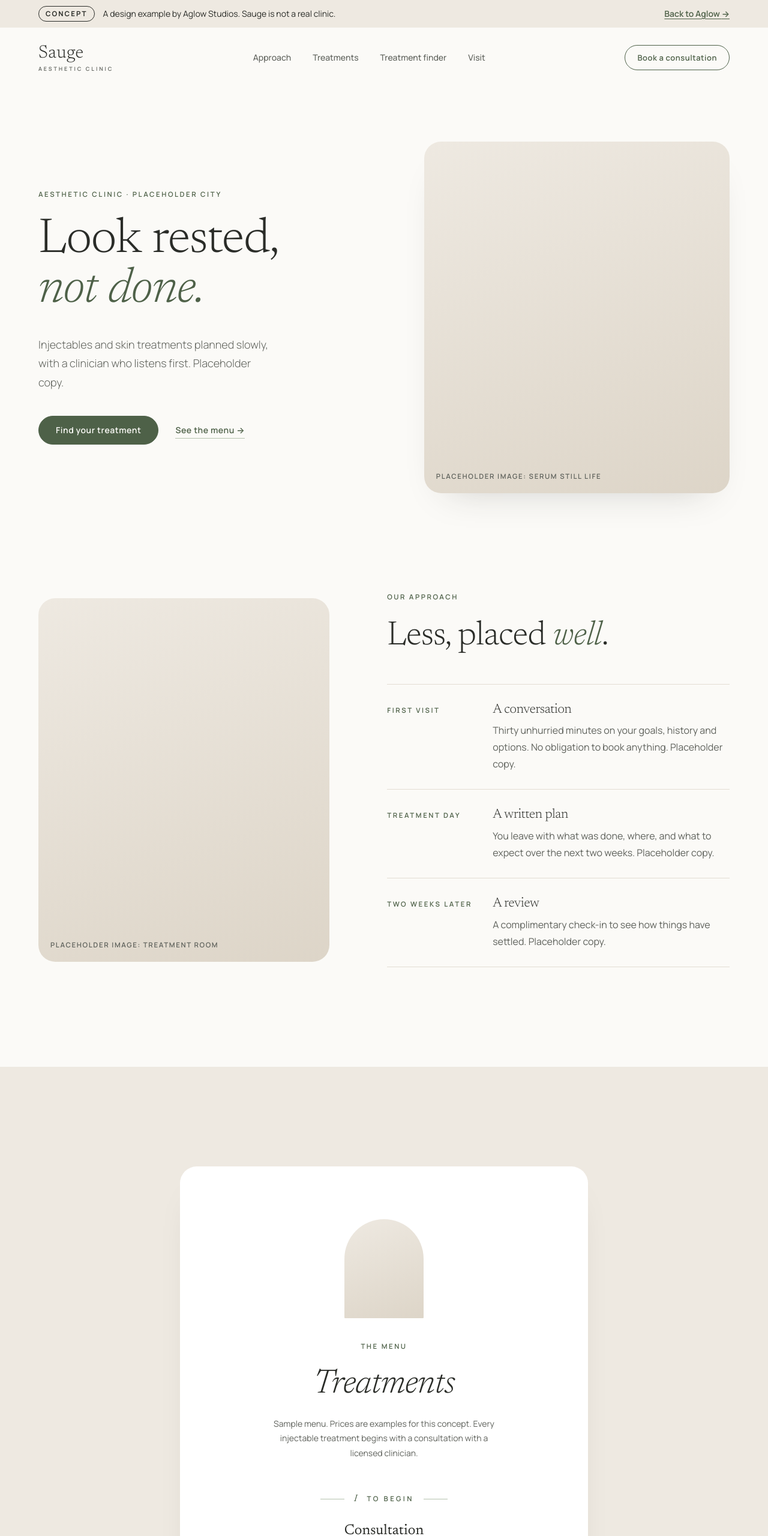
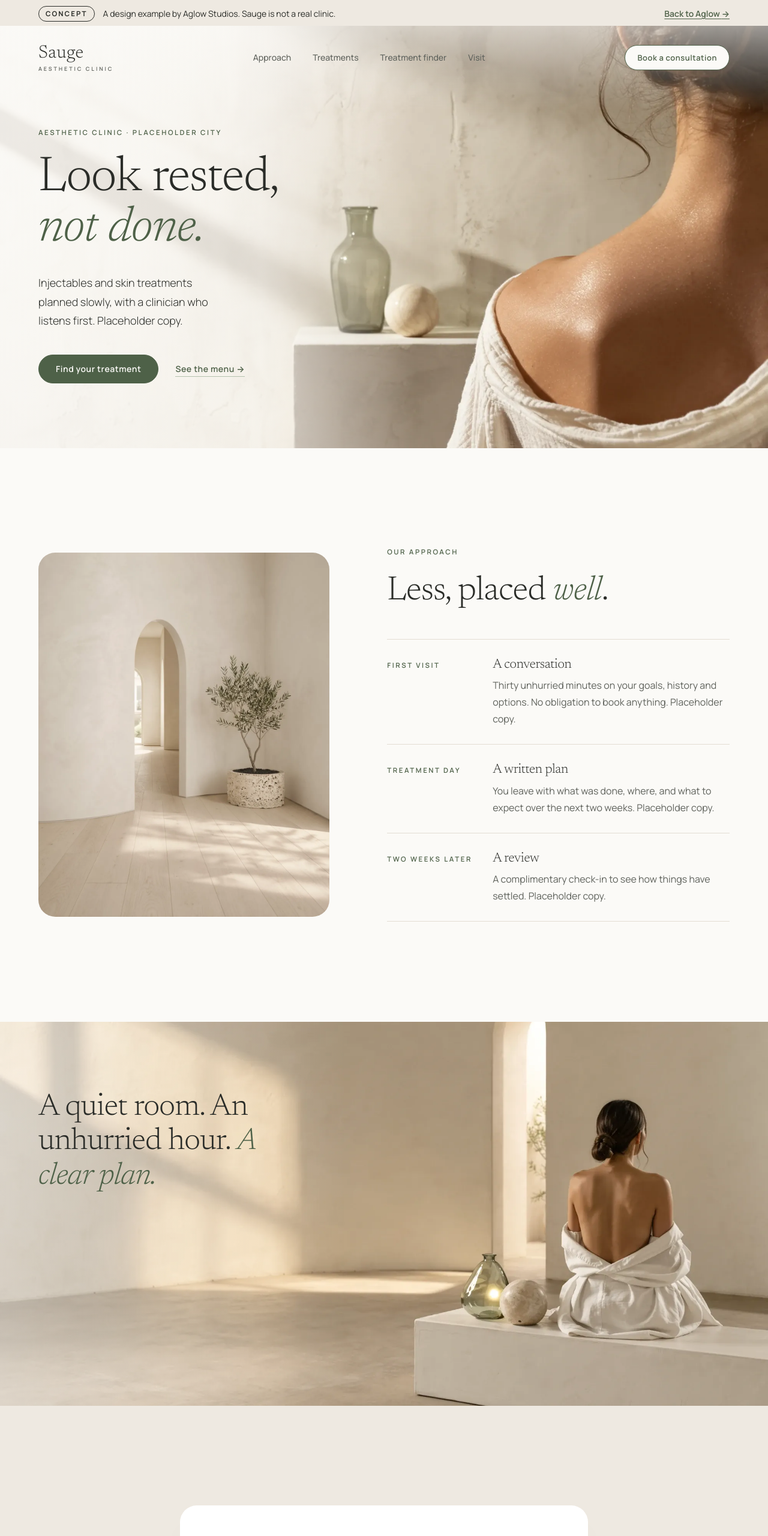
Before and after one commit to meganaglow/newaglowsite, a plain HTML site: page concepts/medspa/index.html in a window 1280 px wide. Shown: the top 2560 px of the page at 60% size. Drawn offline with Linux system fonts and the light colour scheme.

Commit message:
Add medspa photos and full-bleed hero
Hero becomes a full-width photo (shoulder with vase and sphere) with the
copy on the plaster wall behind a light veil; a second full-width band
shows the arched room. Room and hand photos fill the approach and menu
frames. Header button gets a solid fill so it reads over the photo.

Co-Authored-By: Claude Opus 5.5 <noreply@anthropic.com>
Claude-Session: https://claude.ai/code/session_01T9UCFzSj2PYM6zzuZZHtkD

```diff
--- a/concepts/medspa/index.html
+++ b/concepts/medspa/index.html
@@ -32,8 +32,11 @@
   </header>
 
   <main id="main">
-    <!-- Hero: split, generous space -->
+    <!-- Hero: full-bleed photo, copy on the empty wall (stacked on phones) -->
     <section class="hero" aria-labelledby="hero-title">
+      <figure class="frame hero__img" data-ph="Placeholder image: shoulder and still life">
+        <img src="../../assets/images/concepts/medspa-hero-2000.webp" srcset="../../assets/images/concepts/medspa-hero-1200.webp 1200w, ../../assets/images/concepts/medspa-hero-2000.webp 2000w" sizes="100vw" width="2000" height="1333" alt="A woman's bare shoulder seen from behind, a linen robe slipping off it, beside a sage-green glass vase and a stone sphere on a plaster plinth, with a window shadow across the wall." fetchpriority="high">
+      </figure>
       <div class="hero__copy">
         <p class="eyebrow">Aesthetic clinic &middot; Placeholder City</p>
         <h1 id="hero-title">Look rested,<br><em>not done.</em></h1>
@@ -43,15 +46,12 @@
           <a class="link" href="#menu">See the menu <span aria-hidden="true">&rarr;</span></a>
         </div>
       </div>
-      <figure class="frame hero__img" data-ph="Placeholder image: serum still life">
-        <img src="../../assets/images/concepts/medspa-hero-1600.webp" width="1600" height="1067" alt="A glass dropper bottle, two smooth stones and a sprig of eucalyptus on a white plaster ledge in soft morning light." fetchpriority="high">
-      </figure>
     </section>
 
     <!-- Approach -->
     <section class="approach" id="approach" aria-labelledby="ap-title">
       <figure class="frame approach__img" data-ph="Placeholder image: treatment room">
-        <img src="../../assets/images/concepts/medspa-room-1200.webp" width="1200" height="1500" loading="lazy" alt="An empty treatment room with a white bed, folded linen and an olive branch in a stone vase, lit by daylight through a sheer curtain.">
+        <img src="../../assets/images/concepts/medspa-room-1200.webp" width="1200" height="1494" loading="lazy" alt="A curved limewashed wall with an arched doorway and a small olive tree in a stone planter, daylight falling across a pale oak floor.">
       </figure>
       <div class="approach__copy">
         <p class="eyebrow">Our approach</p>
@@ -64,11 +64,19 @@
       </div>
     </section>
 
+    <!-- Image band: full-bleed scene, short line on the wall -->
+    <section class="band" aria-label="The clinic">
+      <figure class="frame band__img" data-ph="Placeholder image: figure in an arched room">
+        <img src="../../assets/images/concepts/medspa-band-2000.webp" srcset="../../assets/images/concepts/medspa-band-1200.webp 1200w, ../../assets/images/concepts/medspa-band-2000.webp 2000w" sizes="100vw" width="2000" height="1333" loading="lazy" alt="A woman seen from behind, seated on a low plaster plinth in a quiet limewashed room with an arched doorway and light falling across the wall.">
+      </figure>
+      <p class="band__line">A quiet room. An unhurried hour. <em>A clear plan.</em></p>
+    </section>
+
     <!-- Menu, laid out like a fine-dining menu -->
     <section class="menu" id="menu" aria-labelledby="menu-title">
       <div class="menu__card">
         <figure class="frame menu__img" data-ph="Placeholder image: still life detail">
-          <img src="../../assets/images/concepts/medspa-detail-1200.webp" width="1200" height="1500" loading="lazy" alt="A small white ceramic dish holding a few drops of clear gel beside a sage leaf on travertine.">
+          <img src="../../assets/images/concepts/medspa-detail-600.webp" width="600" height="538" loading="lazy" alt="A hand resting lightly on a collarbone, a white linen robe open at the neck.">
         </figure>
         <p class="eyebrow eyebrow--center">The menu</p>
         <h2 id="menu-title">Treatments</h2>
--- a/concepts/medspa/medspa.css
+++ b/concepts/medspa/medspa.css
@@ -142,18 +142,54 @@ h1 em, h2 em { font-style: italic; color: var(--sage-deep); }
 .frame.is-missing img { visibility: hidden; }
 .frame.is-missing::after { opacity: 1; }
 
-/* ---------- Hero ---------- */
-.hero {
-  max-width: var(--max); margin: 0 auto; padding: clamp(40px, 7vw, 96px) var(--gut) var(--sec);
-  display: grid; gap: 56px; align-items: center;
-}
+/* ---------- Hero ----------
+   Phones: copy on the page, then the photo full width below it.
+   Desktop: full-bleed photo; copy sits on the empty plaster wall at the left,
+   with a light veil so text stays above 4.5:1 over the window shadow. */
+.hero { display: flex; flex-direction: column-reverse; margin-bottom: var(--sec); }
+.hero__copy { padding: 24px var(--gut) 56px; }
 .hero h1 { font-size: var(--t-h1); line-height: 1.02; }
 .lead { font-size: var(--t-lead); font-weight: 300; color: var(--ink-soft); max-width: 36ch; margin: 32px 0 40px; }
-.hero__img { aspect-ratio: 4 / 5; box-shadow: var(--shadow); }
-.hero__img img { object-position: 80% 50%; }
+.hero__img { aspect-ratio: 4 / 3.4; border-radius: 0; }
+.hero__img img { object-position: 72% 50%; }
 @media (min-width: 960px) {
-  .hero { grid-template-columns: 1.05fr .95fr; gap: 80px; }
-  .hero__img { aspect-ratio: 4 / 4.6; }
+  .top { position: relative; z-index: 2; }
+  .hero {
+    position: relative; display: grid; align-items: center; isolation: isolate;
+    min-height: clamp(620px, 88vh, 900px); margin-top: -104px; padding: 104px 0 0;
+  }
+  .hero__img { position: absolute; inset: 0; z-index: -1; aspect-ratio: auto; }
+  .hero__img img { object-position: 70% 40%; }
+  .hero__img::before {
+    content: ""; position: absolute; inset: 0; z-index: 1;
+    background: linear-gradient(90deg, rgba(251, 250, 247, .85) 0%, rgba(251, 250, 247, .7) 34%, rgba(251, 250, 247, 0) 54%),
+                linear-gradient(180deg, rgba(251, 250, 247, .6), rgba(251, 250, 247, 0) 20%);
+  }
+  .hero__copy { width: 100%; max-width: var(--max); margin: 0 auto; padding: 0 var(--gut) 40px; }
+  .hero__copy > * { max-width: 470px; }
+  .hero .lead { max-width: 30ch; color: var(--ink); }
+  .top .btn--line { background: var(--white); }
+  .top .btn--line:hover { background: var(--sage-deep); }
+}
+
+/* ---------- Image band ---------- */
+.band { display: flex; flex-direction: column; }
+.band__line {
+  order: -1; padding: 0 var(--gut) 32px; max-width: 18ch;
+  font: 300 clamp(2rem, 4vw, 3.5rem)/1.12 var(--f-serif); letter-spacing: -.015em;
+}
+.band__line em { font-style: italic; color: var(--sage-deep); }
+.band__img { aspect-ratio: 4 / 3; border-radius: 0; }
+.band__img img { object-position: 72% 50%; }
+@media (min-width: 960px) {
+  .band { position: relative; isolation: isolate; min-height: clamp(560px, 80vh, 860px); }
+  .band__img { position: absolute; inset: 0; z-index: -1; aspect-ratio: auto; }
+  .band__img img { object-position: 60% 50%; }
+  .band__img::before {
+    content: ""; position: absolute; inset: 0; z-index: 1;
+    background: linear-gradient(90deg, rgba(251, 250, 247, .5), rgba(251, 250, 247, 0) 45%);
+  }
+  .band__line { order: 0; padding: clamp(64px, 9vw, 128px) 0 0 max(var(--gut), calc((100vw - var(--max)) / 2 + var(--gut))); }
 }
 
 /* ---------- Approach ---------- */
```
Also changed, not shown: assets/images/concepts/medspa-band-1200.webp (added), assets/images/concepts/medspa-band-2000.webp (added), assets/images/concepts/medspa-detail-600.webp (added), assets/images/concepts/medspa-hero-1200.webp (added), assets/images/concepts/medspa-hero-2000.webp (added), assets/images/concepts/medspa-room-1200.webp (added), 1 other file.
